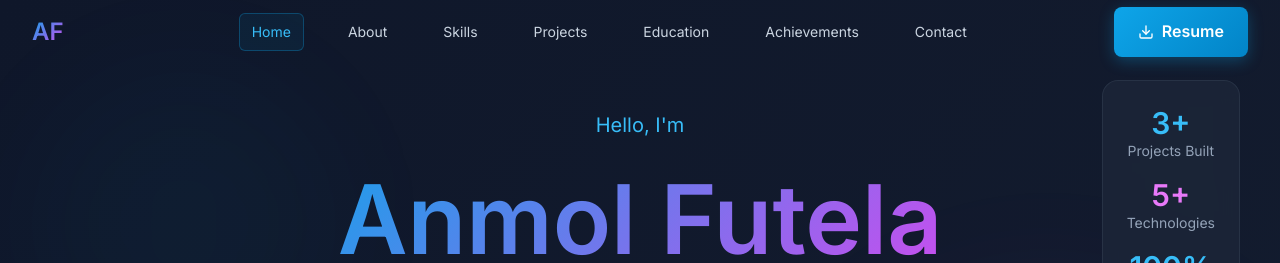
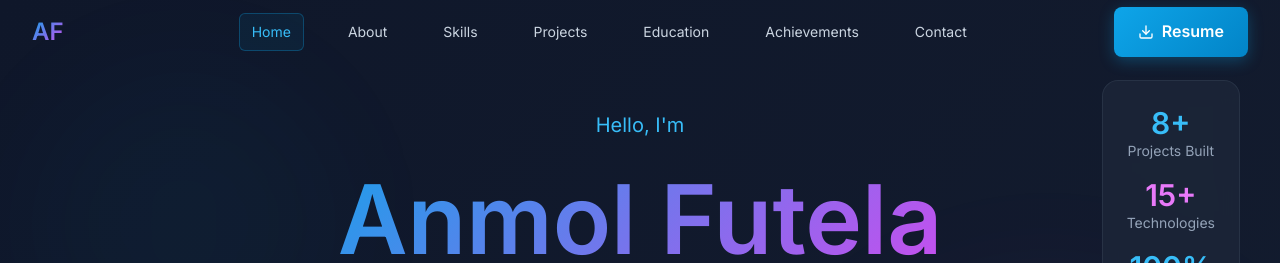
Before and after one commit to CORA-HEAD/Portfolio, a React (Vite) app: page / in a window 1280 px wide. Shown: the top 263 px of the page. Built offline with nearby package versions, Linux system fonts and the light colour scheme.

Commit message:
modified the herosection and aboutsection

```diff
--- a/src/sections/AboutSection.jsx
+++ b/src/sections/AboutSection.jsx
@@ -8,13 +8,13 @@ const AboutSection = () => {
   const stats = [
     {
       icon: Code,
-      number: "3+",
+      number: "8+",
       label: "Projects Built",
       color: "text-primary-400",
     },
     {
       icon: Cloud,
-      number: "5+",
+      number: "15+",
       label: "Technologies",
       color: "text-accent-400",
     },
--- a/src/sections/HeroSection.jsx
+++ b/src/sections/HeroSection.jsx
@@ -242,11 +242,11 @@ const HeroSection = () => {
       >
         <div className="glass p-6 rounded-2xl space-y-4">
           <div className="text-center">
-            <div className="text-3xl font-bold text-primary-400">3+</div>
+            <div className="text-3xl font-bold text-primary-400">8+</div>
             <div className="text-sm text-secondary-400">Projects Built</div>
           </div>
           <div className="text-center">
-            <div className="text-3xl font-bold text-accent-400">5+</div>
+            <div className="text-3xl font-bold text-accent-400">15+</div>
             <div className="text-sm text-secondary-400">Technologies</div>
           </div>
           <div className="text-center">
```
